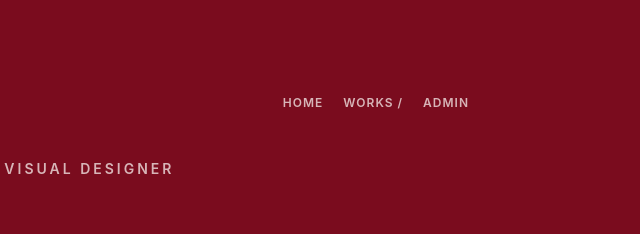
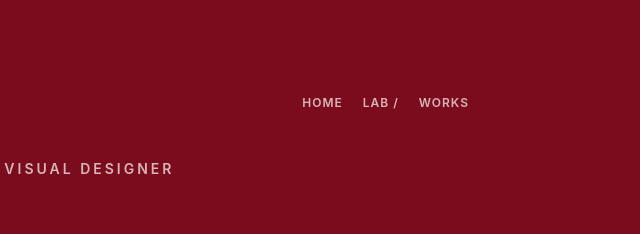
Before and after one commit to bybrudi/portfolio, a plain HTML site: page index.html in a window 1280 px wide. Shown: the top 234 px of the page, 601-1241 px from the left. Drawn offline with nearby package versions, Linux system fonts and the light colour scheme.

Commit message:
fix top navi

```diff
--- a/index.html
+++ b/index.html
@@ -327,8 +327,8 @@
         <span>CONCEPT / A: CHERRY RED</span>
         <div class="nav-links">
             <a href="/">HOME</a>
-            <a href="cherry/works">WORKS /</a>
-            <a href="cherry/admin">ADMIN</a>
+            <a href="cherry/lab">LAB /</a>
+            <a href="cherry/works">WORKS</a>
         </div>
     </nav>
 
```
